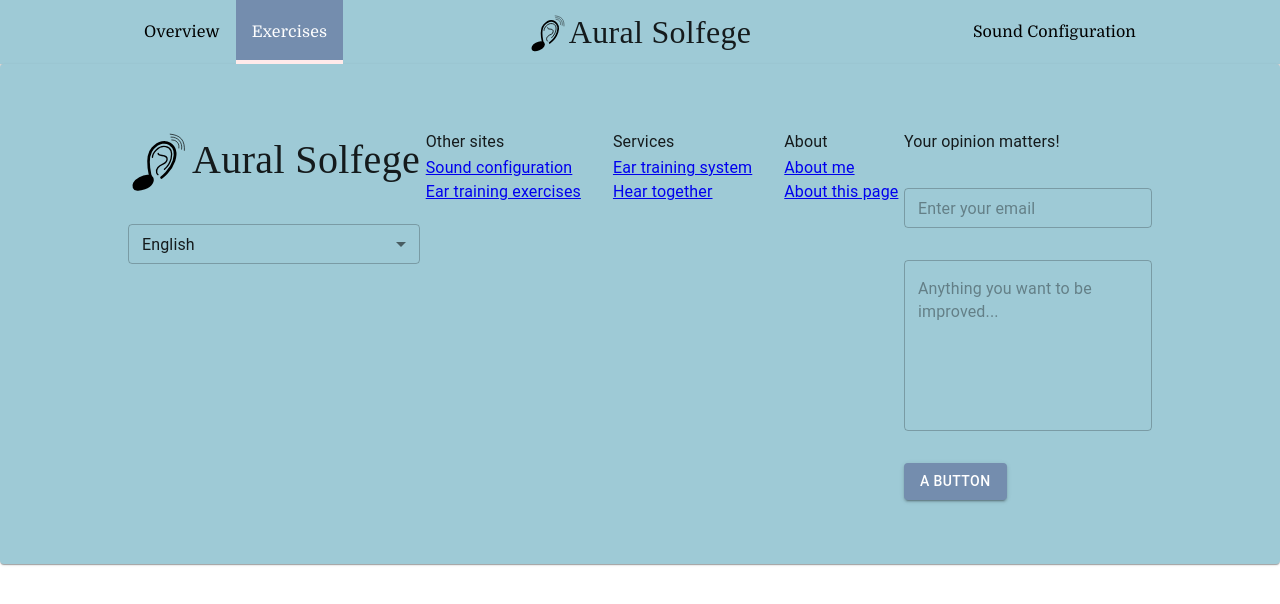
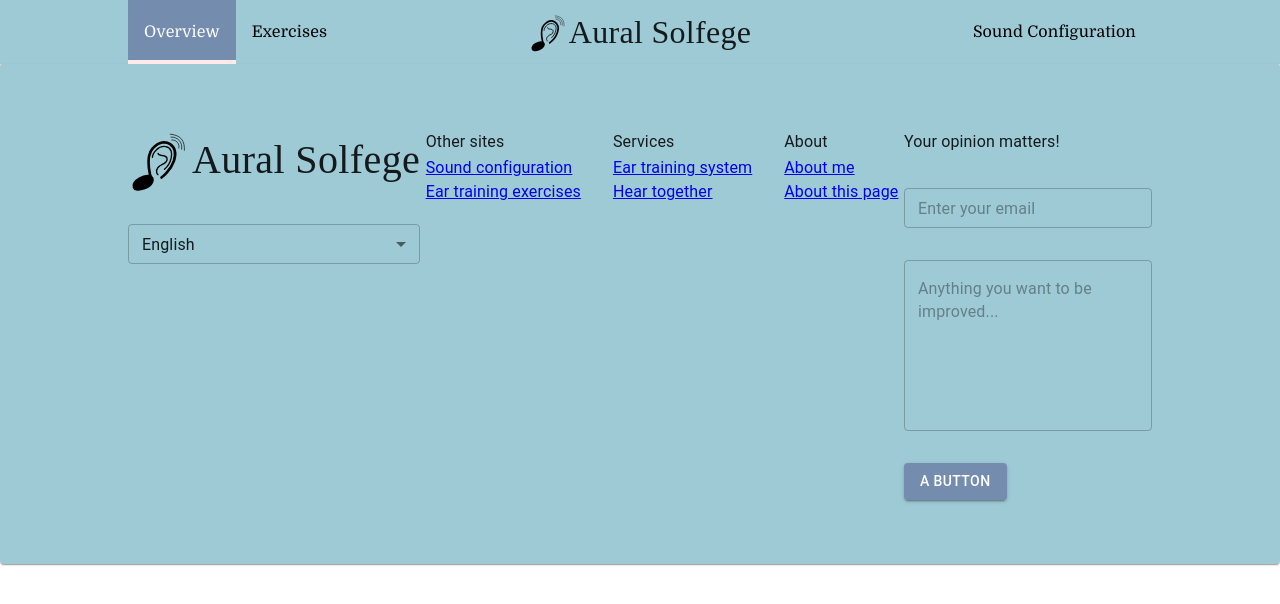
Before and after one commit to thanhKasper/aural-solfege-ui, a React (Vite) app: page / in a window 1280 px wide. Shown: the top 604 px of the page. Built offline with nearby package versions, Linux system fonts and the light colour scheme; a web font is replaced by a local one.

Commit message:
enhance the header to include link

```diff
--- a/src/components/organisms/header/Header.tsx
+++ b/src/components/organisms/header/Header.tsx
@@ -1,6 +1,6 @@
 import LogoWithBrandName from "@/components/molecules/LogoWithBrandName";
 import { AppBar, Box, Stack } from "@mui/material";
-import { useState } from "react";
+import { useLocation } from "react-router";
 import { NavLink } from "./NavLink";
 
 enum NAVIGATION_ENDPOINT {
@@ -8,10 +8,18 @@ enum NAVIGATION_ENDPOINT {
   OVERVIEW = "OVERVIEW",
 }
 
+const URL_PATH = {
+  [NAVIGATION_ENDPOINT.EXERCISES]: "/exercises",
+  [NAVIGATION_ENDPOINT.OVERVIEW]: "/",
+};
+
 export const Header = () => {
-  const [activeNav, setActiveNav] = useState<NAVIGATION_ENDPOINT>(
-    NAVIGATION_ENDPOINT.EXERCISES,
-  );
+  const location = useLocation();
+
+  const isPathActive = (selectedPath: string): boolean => {
+    return (location.pathname + "/").includes(selectedPath + "/");
+  };
+
   return (
     <AppBar color="secondary" position="static">
       <Stack
@@ -34,8 +42,18 @@ export const Header = () => {
           <LogoWithBrandName size="lg" hasBrandName />
         </Box>
         <Stack direction={"row"}>
-          <NavLink isActive={false}>Overview</NavLink>
-          <NavLink isActive={true}>Exercises</NavLink>
+          <NavLink
+            isActive={isPathActive(URL_PATH[NAVIGATION_ENDPOINT.OVERVIEW])}
+            href={URL_PATH[NAVIGATION_ENDPOINT.OVERVIEW]}
+          >
+            Overview
+          </NavLink>
+          <NavLink
+            isActive={isPathActive(URL_PATH[NAVIGATION_ENDPOINT.EXERCISES])}
+            href={URL_PATH[NAVIGATION_ENDPOINT.EXERCISES]}
+          >
+            Exercises
+          </NavLink>
         </Stack>
         <Stack direction={"row"}>
           <NavLink isActive={false}>Sound Configuration</NavLink>
```
